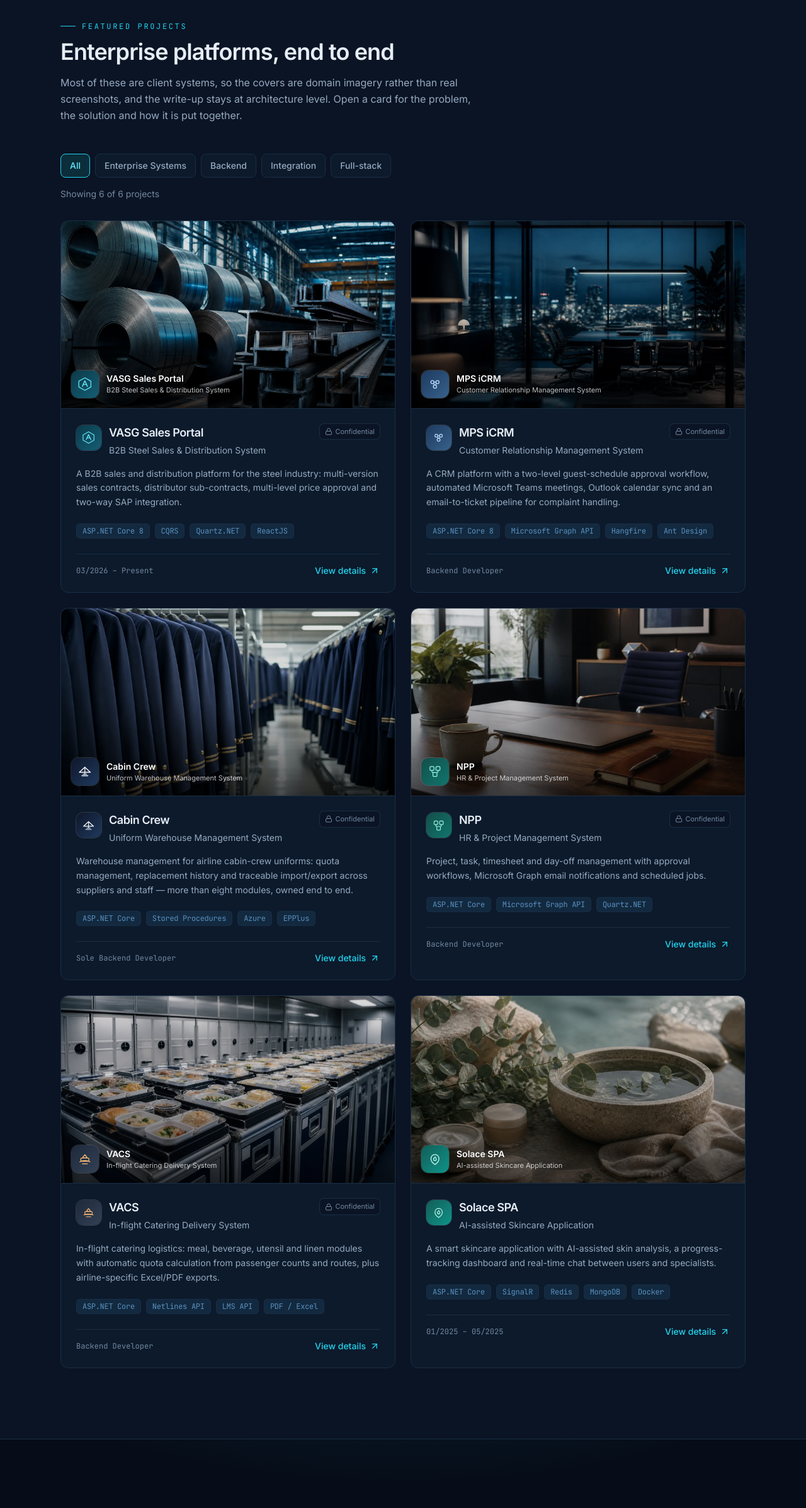
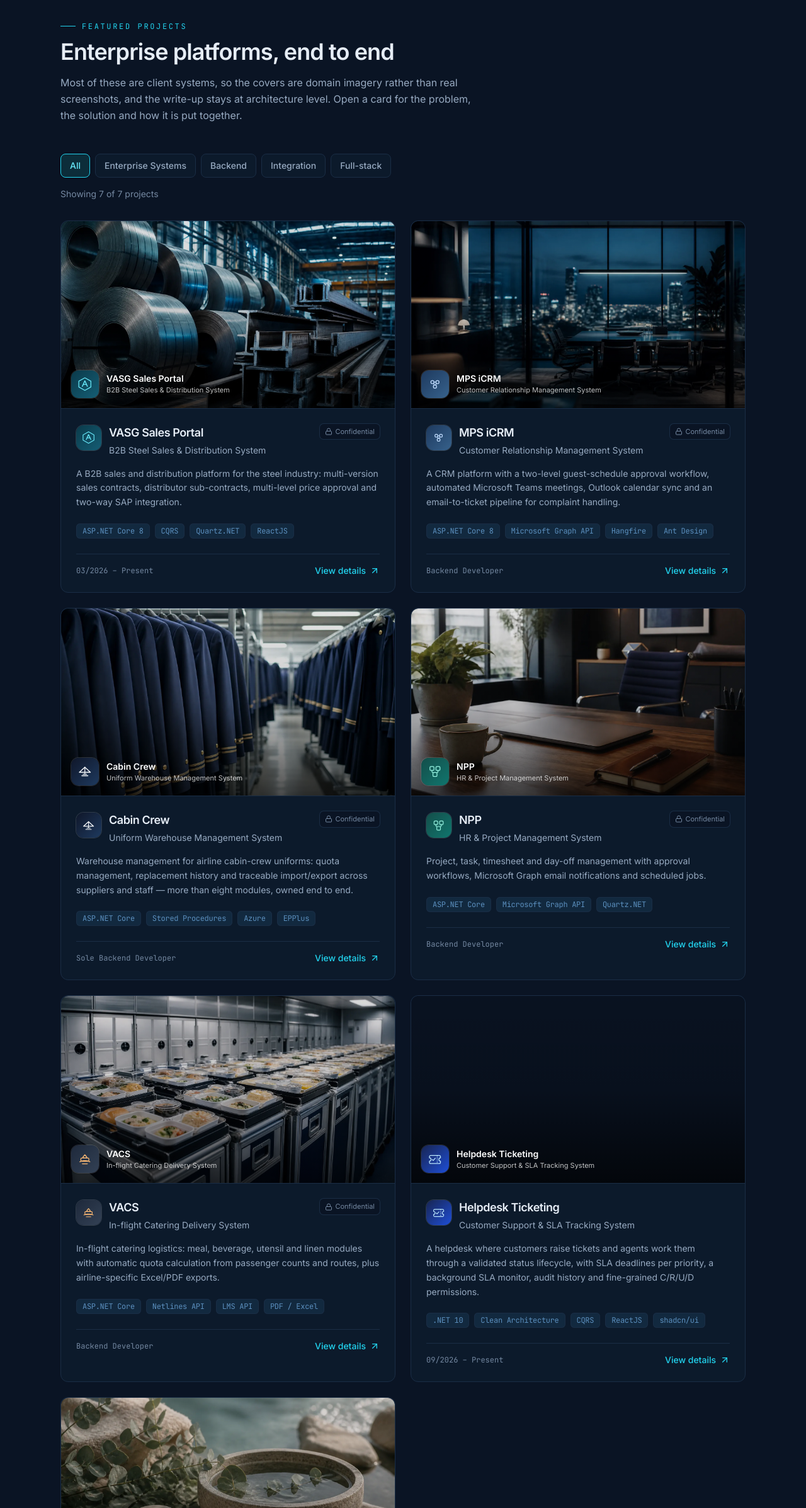
Before and after one commit to NguyenNgoThanhNha/Porkfolio, a Next.js app: page / in a window 1280 px wide. Shown: the part 5773-8167 px from the top of the page at 63% size. Built offline with nearby package versions, Linux system fonts and the light colour scheme.

Commit message:
Add Helpdesk Ticketing project details, logo, and GitHub link to portfolio

```diff
--- a/components/project-logo.tsx
+++ b/components/project-logo.tsx
@@ -11,6 +11,7 @@ const marks: Record<string, (props: LogoProps) => ReactNode> = {
   "npp-hr": NppMark,
   "vacs-catering": VacsMark,
   "solace-spa": SolaceMark,
+  "helpdesk-ticketing": HelpdeskMark,
 };
 
 const tiles: Record<string, string> = {
@@ -20,6 +21,7 @@ const tiles: Record<string, string> = {
   "npp-hr": "from-[#134e4a] to-[#0f766e] text-[#99f6e4]",
   "vacs-catering": "from-[#1e293b] to-[#334155] text-[#fdba74]",
   "solace-spa": "from-[#115e59] to-[#0d9488] text-[#ccfbf1]",
+  "helpdesk-ticketing": "from-[#172554] to-[#1d4ed8] text-[#bae6fd]",
 };
 
 export function ProjectLogo({
@@ -159,6 +161,27 @@ function SolaceMark(props: LogoProps) {
   );
 }
 
+function HelpdeskMark(props: LogoProps) {
+  return (
+    <svg viewBox="0 0 32 32" fill="none" aria-hidden="true" {...props}>
+      <path
+        d="M5 10.5A2.5 2.5 0 0 1 7.5 8h17A2.5 2.5 0 0 1 27 10.5v2.3a3.2 3.2 0 0 0 0 6.4v2.3a2.5 2.5 0 0 1-2.5 2.5h-17A2.5 2.5 0 0 1 5 21.5v-2.3a3.2 3.2 0 0 0 0-6.4v-2.3Z"
+        stroke="currentColor"
+        strokeWidth="1.6"
+        strokeLinejoin="round"
+      />
+      <path d="M20.5 8v16" stroke="currentColor" strokeWidth="1.4" strokeDasharray="2 2" />
+      <path
+        d="m10.5 16 2 2 4-4.5"
+        stroke="currentColor"
+        strokeWidth="1.6"
+        strokeLinecap="round"
+        strokeLinejoin="round"
+      />
+    </svg>
+  );
+}
+
 function FallbackMark(props: LogoProps) {
   return (
     <svg viewBox="0 0 32 32" fill="none" aria-hidden="true" {...props}>
--- a/components/project-modal.tsx
+++ b/components/project-modal.tsx
@@ -13,6 +13,7 @@ import {
 
 import type { Project } from "@/data/projects";
 import { ArchitectureDiagram } from "@/components/architecture-diagram";
+import { GithubIcon } from "@/components/icons";
 import { TechBadge } from "@/components/tech-badge";
 import { ProjectLogo } from "@/components/project-logo";
 
@@ -159,6 +160,17 @@ export function ProjectModal({
                 Client system — described at a high level
               </span>
             ) : null}
+            {project.repoUrl ? (
+              <a
+                href={project.repoUrl}
+                target="_blank"
+                rel="noopener noreferrer"
+                className="inline-flex items-center gap-1.5 text-[var(--accent)] hover:underline"
+              >
+                <GithubIcon className="h-3.5 w-3.5" />
+                Source code
+              </a>
+            ) : null}
           </div>
 
           <div>
--- a/data/projects.ts
+++ b/data/projects.ts
@@ -40,6 +40,8 @@ export type Project = {
   accent: "cyan" | "steel" | "navy";
   /** Atmospheric cover in /public/projects — not a client screenshot. */
   coverImage?: string;
+  /** Public source repository, shown for personal projects. */
+  repoUrl?: string;
 };
 
 export const projects: Project[] = [
@@ -360,6 +362,84 @@ export const projects: Project[] = [
     coverImage: "/projects/vacs-catering.webp",
   },
   {
+    id: "helpdesk-ticketing",
+    title: "Helpdesk Ticketing",
+    subtitle: "Customer Support & SLA Tracking System",
+    period: "09/2026 – Present",
+    role: "Full-stack Developer (personal project)",
+    confidential: false,
+    categories: ["Backend", "Full-stack"],
+    summary:
+      "A helpdesk where customers raise tickets and agents work them through a validated status lifecycle, with SLA deadlines per priority, a background SLA monitor, audit history and fine-grained C/R/U/D permissions.",
+    highlights: [".NET 10", "Clean Architecture", "CQRS", "ReactJS", "shadcn/ui"],
+    problem:
+      "Support requests arriving by email and chat get lost, nobody can say who owns a request or whether it is about to breach its response time, and a simple role check is not enough once some agents need extra rights and others need fewer.",
+    solution:
+      "A .NET 10 API built on Clean Architecture with MediatR/CQRS, FluentValidation and a generic Unit of Work, in which tickets move through an explicit state machine (New → Open → InProgress → Pending → Resolved → Closed) and every priority carries its own response and resolution deadlines. A hosted background service scans for tickets that are about to breach or have breached SLA, while a six-table permission model grants (activity, C/R/U/D) rights per role and per account. The React 19 + TypeScript front end uses shadcn/ui and TanStack Query/Table with server-side paging, and hides menus, routes and actions the user is not allowed to use.",
+    responsibilities: [
+      "Designed the Clean Architecture layout (Domain / Persistence / Application / Infrastructure / Api) with a MediatR pipeline for logging and validation.",
+      "Modelled the ticket lifecycle as a state machine with comments, attachments, assignment and an audit trail of status, priority and assignee changes.",
+      "Built SLA policies per priority and a background service that flags overdue and at-risk tickets and raises in-app notifications.",
+      "Implemented JWT authentication with refresh-token rotation and permission-based authorisation over six Sys_* tables, with cached effective permissions.",
+      "Added request/response API logging with masked secrets, traceable from the ProblemDetails traceId for debugging.",
+      "Built the React 19 front end: ticket list with server-side filter/sort/paging, ticket detail timeline, role and permission matrix screens and a Recharts dashboard.",
+      "Covered the system with xUnit + NSubstitute unit tests, SQL Server integration tests (Testcontainers) and Vitest + RTL + MSW front-end tests; containerised with Docker Compose and GitHub Actions CI.",
+    ],
+    technologies: [
+      ".NET 10",
+      "ASP.NET Core",
+      "Clean Architecture",
+      "MediatR / CQRS",
+      "FluentValidation",
+      "Mapster",
+      "Entity Framework Core",
+      "SQL Server",
+      "JWT",
+      "Serilog",
+      "ReactJS",
+      "TypeScript",
+      "shadcn/ui",
+      "TanStack Query",
+      "Zustand",
+      "xUnit",
+      "Testcontainers",
+      "Vitest",
+      "Docker Compose",
+      "GitHub Actions",
+    ],
+    architecture: {
+      description:
+        "Clean Architecture with thin controllers: each request flows Controller [HasPermission] → MediatR → logging and validation behaviours → handler → Unit of Work, saved once per request, while a hosted service drives the SLA scan on a timer.",
+      layers: [
+        {
+          title: "Client",
+          nodes: [
+            { label: "React 19 + shadcn/ui", kind: "client" },
+            { label: "Permission-aware routing", kind: "client" },
+          ],
+        },
+        {
+          title: "Application",
+          nodes: [
+            { label: "Ticket state machine", kind: "service" },
+            { label: "SLA monitor service", kind: "service" },
+            { label: "6-table permission model", kind: "service" },
+            { label: "API request logging", kind: "service" },
+          ],
+        },
+        {
+          title: "Data & Platform",
+          nodes: [
+            { label: "SQL Server (EF Core)", kind: "data" },
+            { label: "Docker Compose · GitHub Actions", kind: "external" },
+          ],
+        },
+      ],
+    },
+    accent: "cyan",
+    repoUrl: "https://github.com/NguyenNgoThanhNha/Helpdesk-Ticketing",
+  },
+  {
     id: "solace-spa",
     title: "Solace SPA",
     subtitle: "AI-assisted Skincare Application",
```
